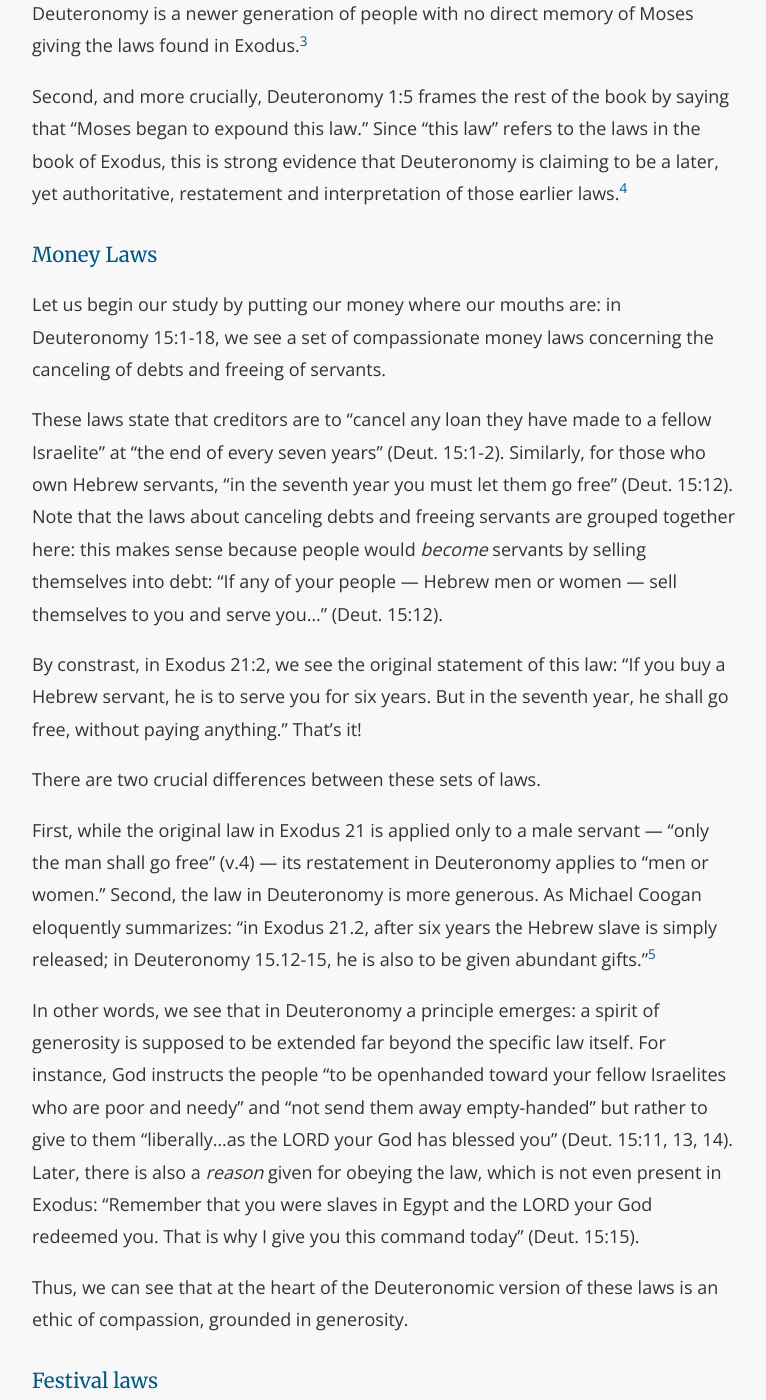
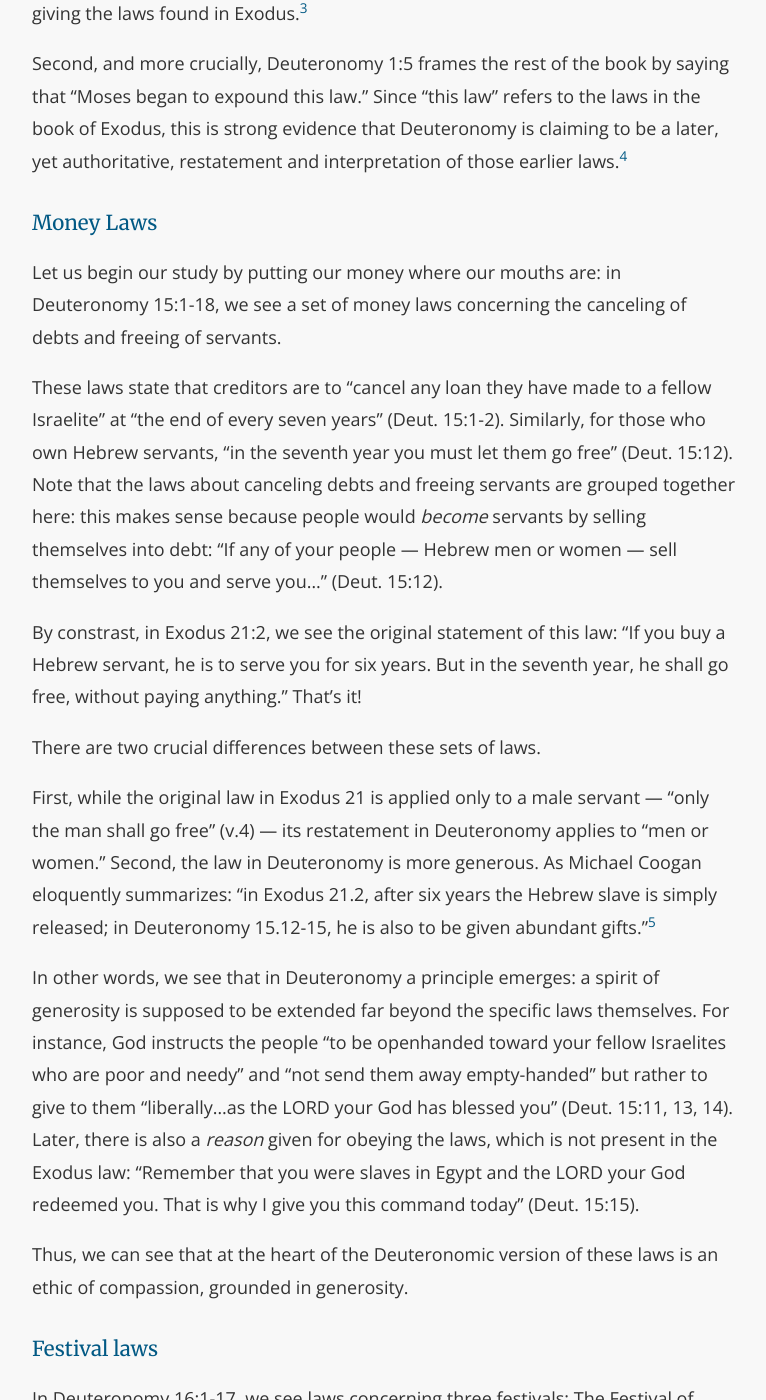
Before and after one commit to second-breakfast/second-breakfast.github.io, a Jekyll site: the page built from _posts/2020-05-02-deuteronomy.markdown, in a window 1280 px wide and 1400 px high, scrolled down 1416 px. Shown: the whole window, without its empty margins (256-1022 px from the left). Built offline with Jekyll 4.4.1, drawn with Linux system fonts in a browser that asks for light colours; some of the changed text lies outside the part shown.

Commit message:
Update Deuteronomy post

```diff
--- a/_posts/2020-05-02-deuteronomy.markdown
+++ b/_posts/2020-05-02-deuteronomy.markdown
@@ -10,7 +10,7 @@
 
 In this essay, I will argue that the way in which the laws in Deuteronomy expand upon and interpret the laws in Exodus suggests that the underlying social vision of Deuteronomy is an ethic of compassion — what some biblical scholars have deemed “theocentric humanism.”<sup id="a2">[2](#f2)</sup>  I will begin by briefly situating the context of the laws in Deuteronomy in relation to those of Exodus. I then offer a literary analysis of three key texts in Deuteronomy, highlighting their humanitarian concern by contrasting them with their original statements (or lack thereof) in Exodus.
 
-By identifying the compassionate ethical reasoning employed in these paradigmatic texts in Deuteronomy, we can see how they reveal Israel’s God to be essentially loving and compassionate, with a loyal heart for the least powerful members of society.
+By identifying the ethical reasoning employed in these paradigmatic texts in Deuteronomy, we can see how they reveal Israel’s God to be essentially loving and compassionate, with a loyal heart for the least powerful members of society.
 
 ### The Context of Deuteronomy
 Several features of Deuteronomy make it reasonable to see the laws therein as a later expansion and interpretation of the laws found in Exodus.
@@ -20,7 +20,7 @@
 Second, and more crucially, Deuteronomy 1:5 frames the rest of the book by saying that “Moses began to expound this law.” Since “this law” refers to the laws in the book of Exodus, this is strong evidence that Deuteronomy is claiming to be a later, yet authoritative, restatement and interpretation of those earlier laws.<sup id="a4">[4](#f4)</sup>
 
 ### Money Laws
-Let us begin our study by putting our money where our mouths are: in Deuteronomy 15:1-18, we see a set of compassionate money laws concerning the canceling of debts and freeing of servants.
+Let us begin our study by putting our money where our mouths are: in Deuteronomy 15:1-18, we see a set of money laws concerning the canceling of debts and freeing of servants.
 
 These laws state that creditors are to “cancel any loan they have made to a fellow Israelite” at “the end of every seven years” (Deut. 15:1-2). Similarly, for those who own Hebrew servants, “in the seventh year you must let them go free” (Deut. 15:12). Note that the laws about canceling debts and freeing servants are grouped together here: this makes sense because people would *become* servants by selling themselves into debt: “If any of your people — Hebrew men or women — sell themselves to you and serve you…” (Deut. 15:12).
 
@@ -30,7 +30,7 @@
 
 First, while the original law in Exodus 21 is applied only to a male servant — “only the man shall go free” (v.4) — its restatement in Deuteronomy applies to “men or women.” Second, the law in Deuteronomy is more generous. As Michael Coogan eloquently summarizes: “in Exodus 21.2, after six years the Hebrew slave is simply released; in Deuteronomy 15.12-15, he is also to be given abundant gifts.”<sup id="a5">[5](#f5)</sup>
 
-In other words, we see that in Deuteronomy a principle emerges: a spirit of generosity is supposed to be extended far beyond the specific law itself. For instance, God instructs the people “to be openhanded toward your fellow Israelites who are poor and needy” and “not send them away empty-handed” but rather to give to them “liberally…as the LORD your God has blessed you” (Deut. 15:11, 13, 14). Later, there is also a *reason* given for obeying the law, which is not even present in Exodus: “Remember that you were slaves in Egypt and the LORD your God redeemed you. That is why I give you this command today” (Deut. 15:15).
+In other words, we see that in Deuteronomy a principle emerges: a spirit of generosity is supposed to be extended far beyond the specific laws themselves. For instance, God instructs the people “to be openhanded toward your fellow Israelites who are poor and needy” and “not send them away empty-handed” but rather to give to them “liberally…as the LORD your God has blessed you” (Deut. 15:11, 13, 14). Later, there is also a *reason* given for obeying the laws, which is not present in the Exodus law: “Remember that you were slaves in Egypt and the LORD your God redeemed you. That is why I give you this command today” (Deut. 15:15).
 
 Thus, we can see that at the heart of the Deuteronomic version of these laws is an ethic of compassion, grounded in generosity.
 
@@ -46,7 +46,7 @@
 Also again lacking in the Exodus version of the law is a reason for obeying the law, while in Deuteronomy we see that the reason is again rooted in compassionate remembrance of slavery in Egypt (Deut. 16:12).
 
 ### Harvest laws
-Interestingly, there are a small set of laws in Deuteronomy 24:19-21, which in fact have no counterparts in the Exodus laws. These concern compassionate harvesting restrictions: “When you are harvesting in your field and you overlook a sheaf, do not go back to get it. Leave it for the foreigner, the fatherless and the widow” (Deut. 24:19). Identical laws are repeated for harvesting olive tree branches and grapes (Deut. 24:20, 21).
+Interestingly, there are a small set of laws in Deuteronomy 24:19-21, which in fact have no counterparts in the Exodus laws. These concern harvesting restrictions: “When you are harvesting in your field and you overlook a sheaf, do not go back to get it. Leave it for the foreigner, the fatherless and the widow” (Deut. 24:19). Identical laws are repeated for harvesting olive tree branches and grapes (Deut. 24:20, 21).
 
 Once more, we see compassionate laws, but even more importantly, a compassionate reason for obeying them: “Remember that you were slaves in Egypt. That is why I command you to do this” (Deut. 24:22).<sup id="a8">[8](#f8)</sup>
 
```
